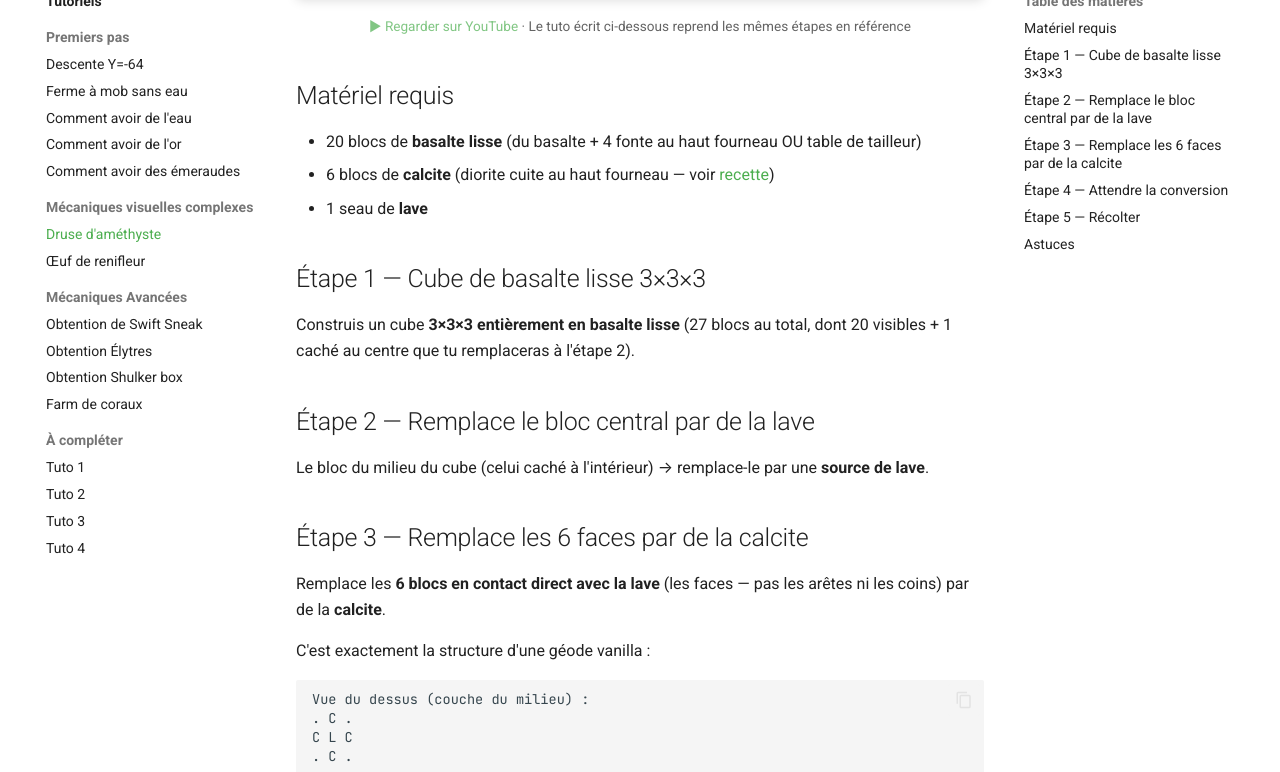
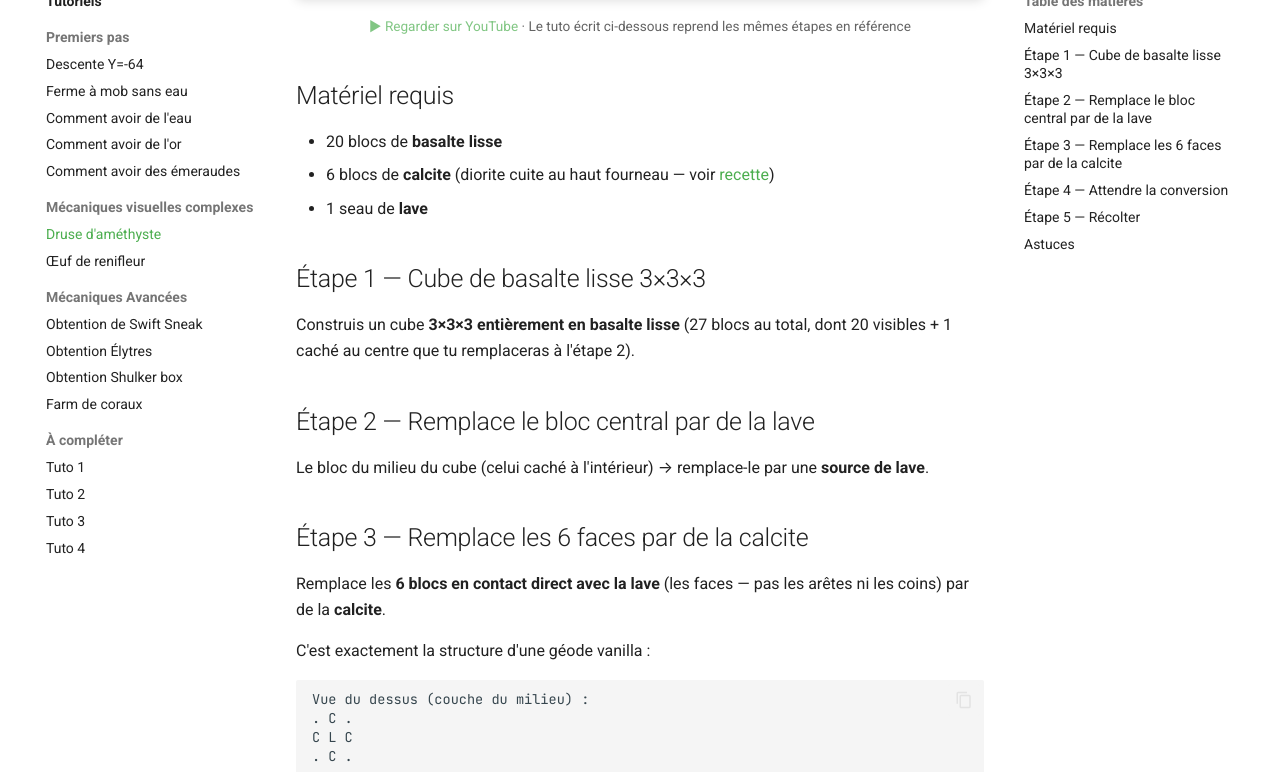
Before and after one commit to ViniTy-A/vanillasky-tdr-wiki, an MkDocs documentation site: the page built from docs/tutoriels/druse-amethyste.md, in a window 1280 px wide and 900 px high, scrolled down 572 px, cut to the strip 128-900 px from the top of the window. Built offline with MkDocs 1.6.1 and Material for MkDocs 9.7.7, drawn with Linux system fonts in a browser that asks for light colours; comment, search, counter and statistics services are not loaded.

Commit message:
Update druse-amethyste.md

```diff
--- a/docs/tutoriels/druse-amethyste.md
+++ b/docs/tutoriels/druse-amethyste.md
@@ -19,7 +19,7 @@ Construis une géode artificielle qui produit une **druse d'améthyste** toutes
 
 ## Matériel requis
 
-- 20 blocs de **basalte lisse** (du basalte + 4 fonte au haut fourneau OU table de tailleur)
+- 20 blocs de **basalte lisse**
 - 6 blocs de **calcite** (diorite cuite au haut fourneau — voir [recette](../recettes/haut-fourneau.md))
 - 1 seau de **lave**
 
```
